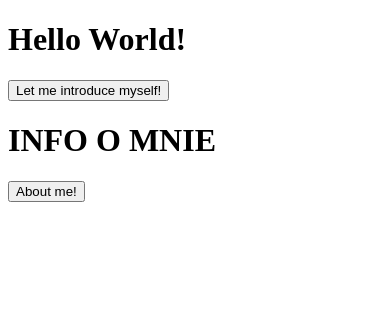
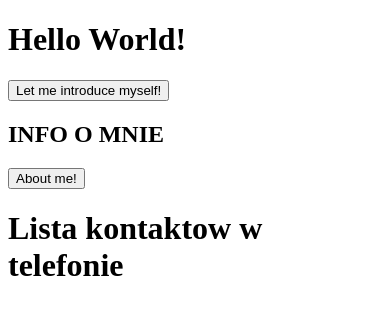
Before and after one commit to JustynaKonieczny/ZadBAI, a plain HTML site: page www/index.html in a window 390 px wide. Drawn offline with Linux system fonts and the light colour scheme; some packages are replaced by stand-ins of ours.

Commit message:
added h1 lista kontakow w telefonie

```diff
--- a/www/index.html
+++ b/www/index.html
@@ -11,9 +11,14 @@
 		<input type="button" onclick="deviceInfo()" value="Let me introduce myself!">
 
 	<onload="init()">
-		<h1>INFO O MNIE</h1>
+		<h2>INFO O MNIE</h2>
 		<input type="button" onclick="meInfo()" value="About me!">
 
 
+
+		<h1>Lista kontaktow w telefonie</h1>
+		 <div id="mobile"></div>
+		 <div id="email"></div>
+
 	</body>
 </html>
```
